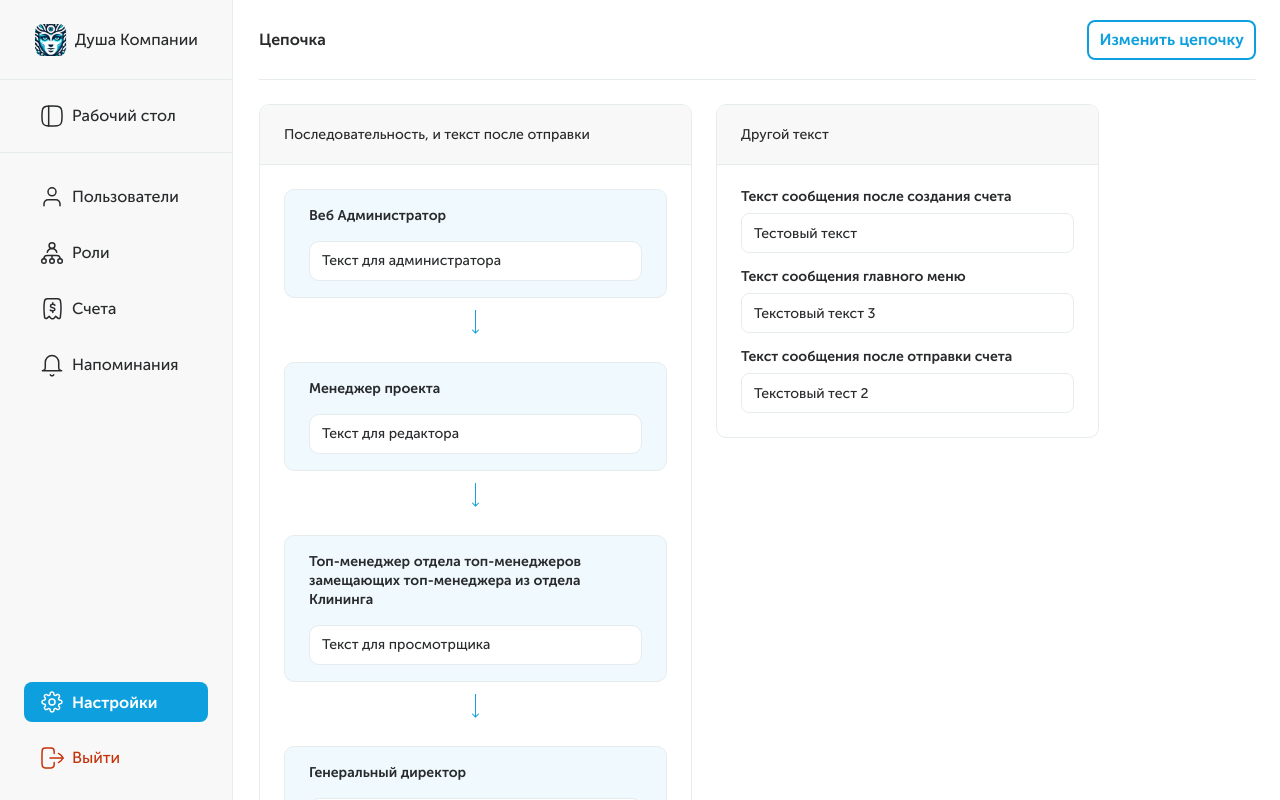
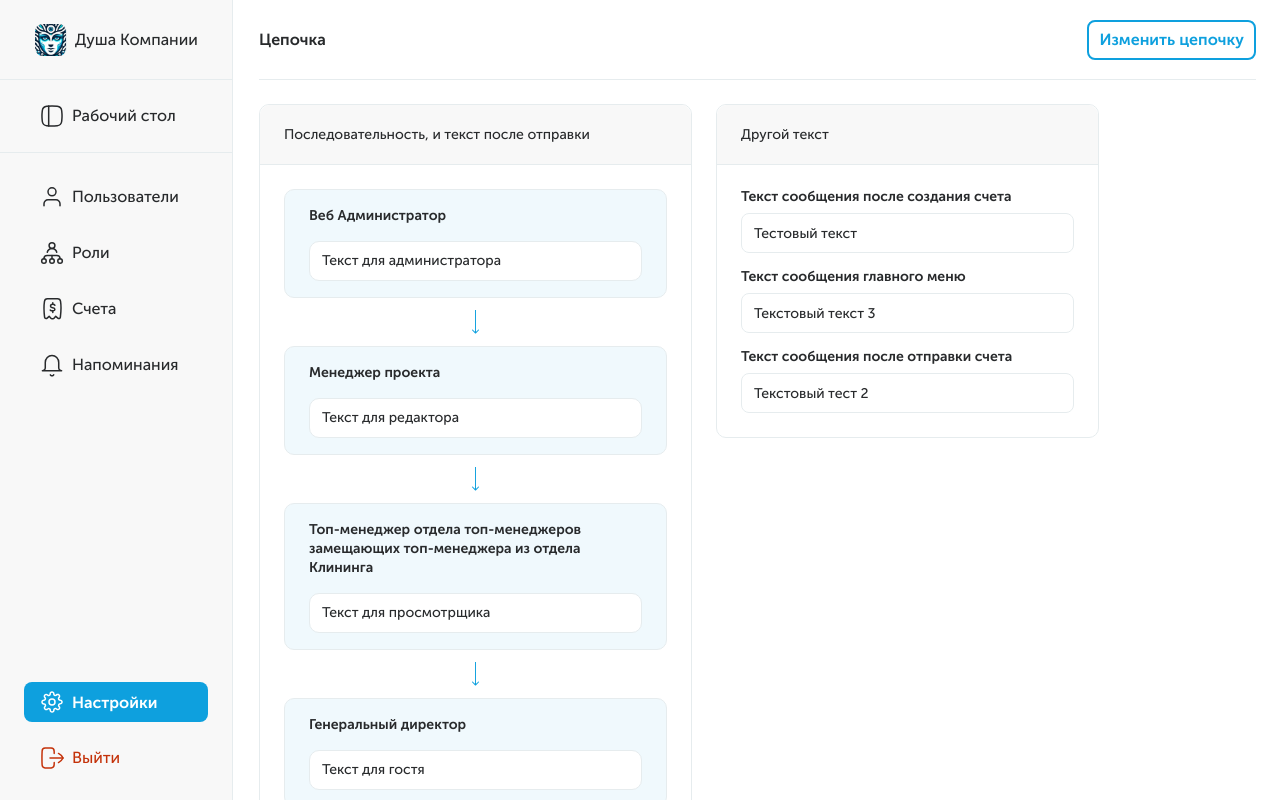
Before and after one commit to microgoose/soul-of-company, a React (Vite) app: page /settings/chain in a window 1280 px wide. Built offline with nearby package versions, Linux system fonts and the light colour scheme.

Commit message:
fix(style): SelectSearch.module.scss, SequenceNote.module.scss

```diff
--- a/src/entities/chain/ui/sequence-note/SequenceNote.module.scss
+++ b/src/entities/chain/ui/sequence-note/SequenceNote.module.scss
@@ -2,7 +2,6 @@
   align-items: center;
   justify-content: center;
   width: 431px;
-  gap: 16px;
 
   & > * {
     width: 100%;
--- a/src/shared/ui/select/ui/tag-select/search/SelectSearch.module.scss
+++ b/src/shared/ui/select/ui/tag-select/search/SelectSearch.module.scss
@@ -27,6 +27,6 @@
     height: 16px;
     padding: 3px;
     border-radius: 50%;
-    background-color: rgba(var(--mc-vivid-grey), .5);
+    background-color: rgba(var(--mc-vivid-grey), .2);
   }
 }
```
